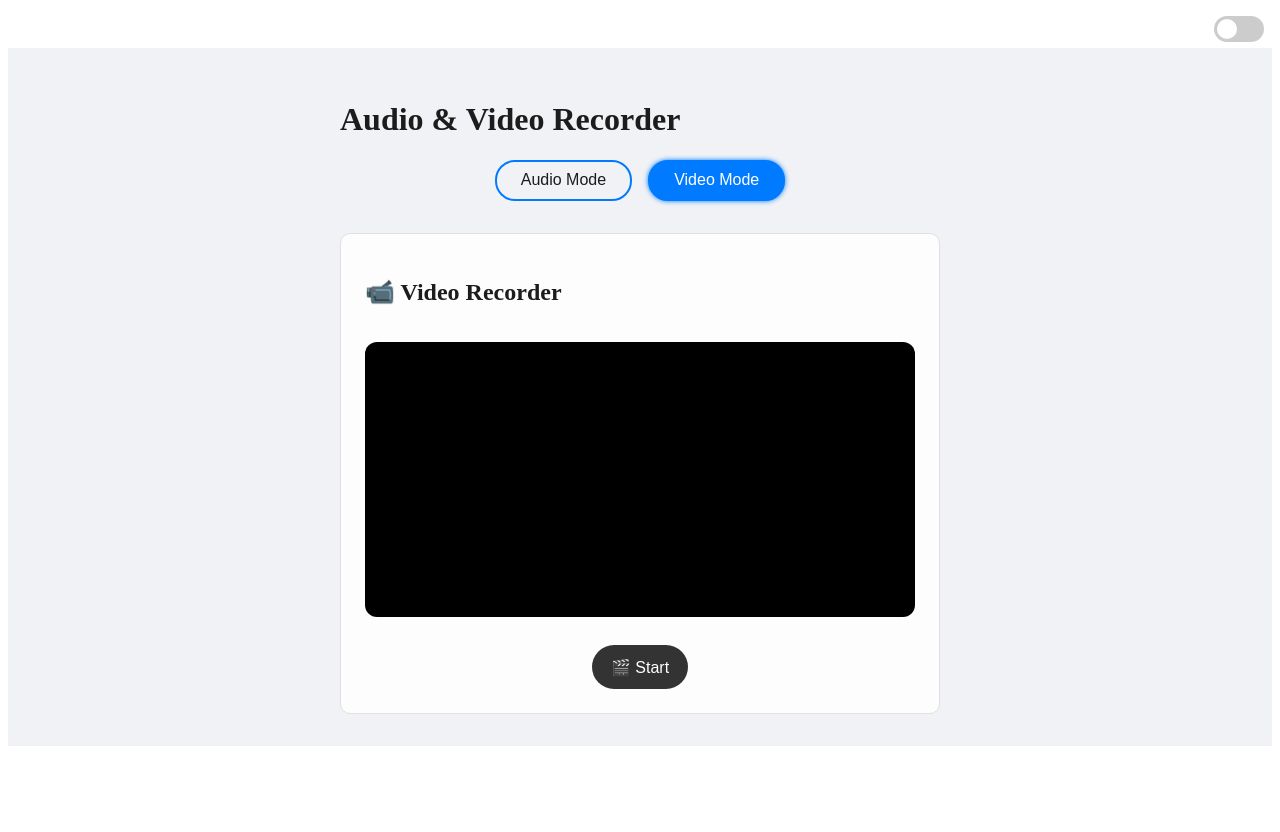
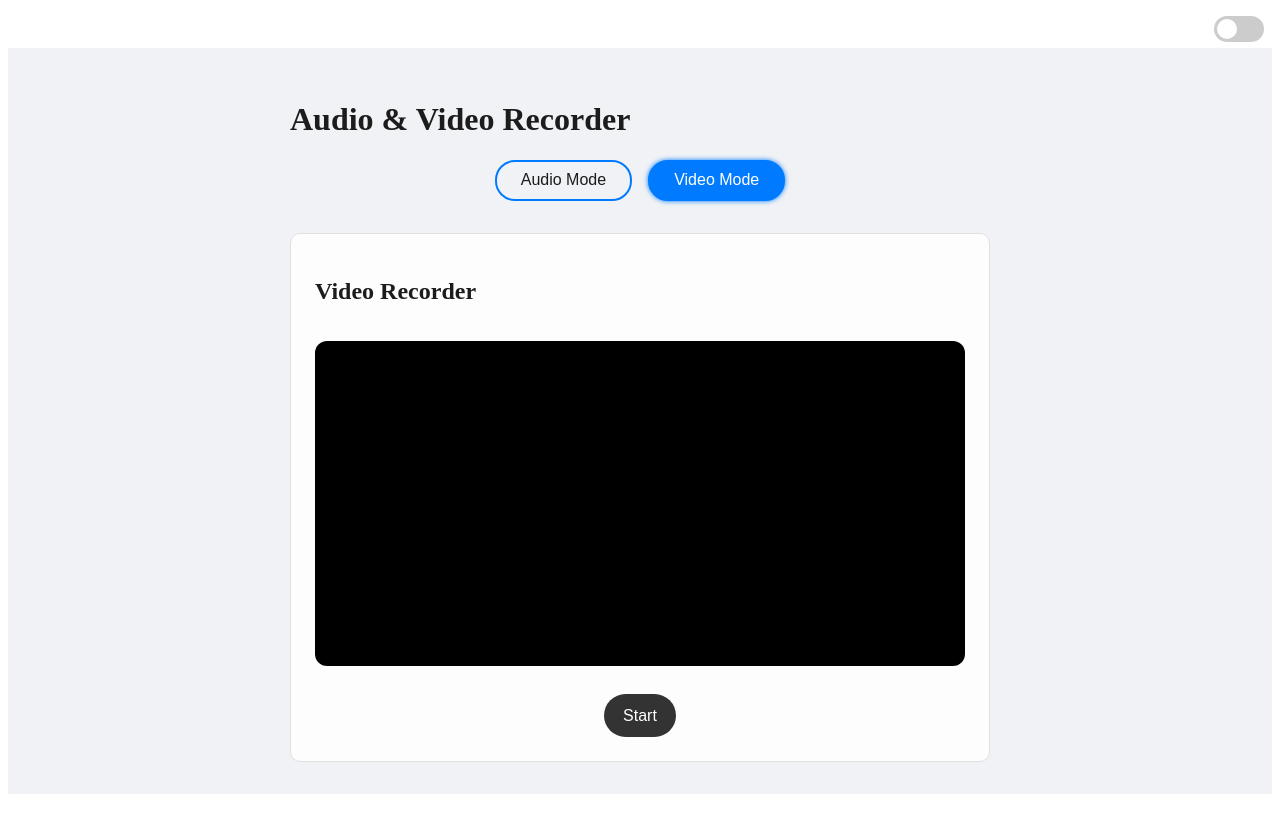
Before and after one commit to Luzzer90/media-record, a React (Create React App) app: page / in a window 1280 px wide. Both pictures are taken after a click on the button "Video Mode". Shown: the top 832 px of the page. Before the commit the page ends 800 px from the top, so only its background shows below. Built offline with nearby package versions, Linux system fonts and the light colour scheme.

Commit message:
fix preview section width

```diff
--- a/src/App.css
+++ b/src/App.css
@@ -17,7 +17,7 @@ button.active {
 
 /* Container */
 .container {
-  max-width: 600px;
+  max-width: 700px;
   margin: 3rem auto;
   padding: 2rem;
   border-radius: 12px;
--- a/src/component/audiorecoder.js
+++ b/src/component/audiorecoder.js
@@ -117,7 +117,7 @@ function AudioRecorder() {
       {recording && (
         <>
           <div className="recorder-timer">
-            ⏱ {String(Math.floor(elapsedTime / 60)).padStart(2, '0')}:{String(elapsedTime % 60).padStart(2, '0')}
+             {String(Math.floor(elapsedTime / 60)).padStart(2, '0')}:{String(elapsedTime % 60).padStart(2, '0')}
           </div>
           <canvas ref={canvasRef} width="300" height="50" className="audio-visualizer"></canvas>
         </>
--- a/src/component/videorecoder.jsx
+++ b/src/component/videorecoder.jsx
@@ -134,7 +134,7 @@ function VideoRecorder() {
 
   return (
     <div className="recorder-box">
-      <h2 className="recorder-title">📹 Video Recorder</h2>
+      <h2 className="recorder-title"> Video Recorder</h2>
       {recording && (
         <div className="recorder-timer">
           ⏱ {String(Math.floor(elapsedTime / 60)).padStart(2, '0')}:{String(elapsedTime % 60).padStart(2, '0')}
@@ -155,24 +155,24 @@ function VideoRecorder() {
       ></video>
 
       <div className="control-bar">
-        {!recording && <button className="control-btn" onClick={startRecording}>🎬 Start</button>}
+        {!recording && <button className="control-btn" onClick={startRecording}> Start</button>}
         {recording && (
           <>
-            <button className="control-btn" onClick={stopRecording}>🛑 Stop</button>
-            <button className="control-btn" onClick={togglePause}>{isPaused ? '▶️ Resume' : '⏸ Pause'}</button>
+            <button className="control-btn" onClick={stopRecording}> Stop</button>
+            <button className="control-btn" onClick={togglePause}>{isPaused ? 'Resume' : ' Pause'}</button>
           </>
         )}
       </div>
 
       {pastRecordings.length > 0 && (
         <div className="preview-box">
-          <h3>📁 Past Recordings</h3>
+          <h3> Past Recordings</h3>
           <div className="recording-list" style={{ display: 'flex', flexWrap: 'wrap', gap: '1rem' }}>
             {pastRecordings.map((rec, index) => (
               <div
                 key={index}
                 style={{
-                  width: 'calc(33% - 1rem)',
+                  width: 'calc(31% - 1rem)',
                   background: '#f5f5f5',
                   padding: '0.5rem',
                   borderRadius: '8px',
@@ -203,7 +203,7 @@ function VideoRecorder() {
                       fontSize: '0.9rem'
                     }}
                   >
-                    ⬇️ Download
+                    Download
                   </button>
                   <button
                     onClick={() => deleteRecording(index)}
@@ -217,7 +217,7 @@ function VideoRecorder() {
                       fontSize: '0.9rem'
                     }}
                   >
-                    🗑 Delete
+                     Delete
                   </button>
                 </div>
               </div>
```
